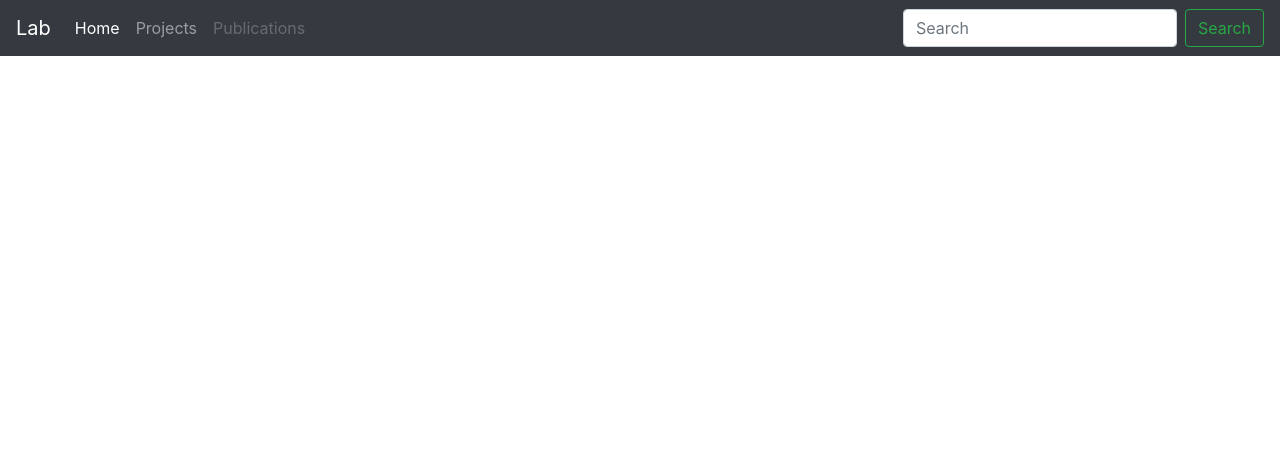
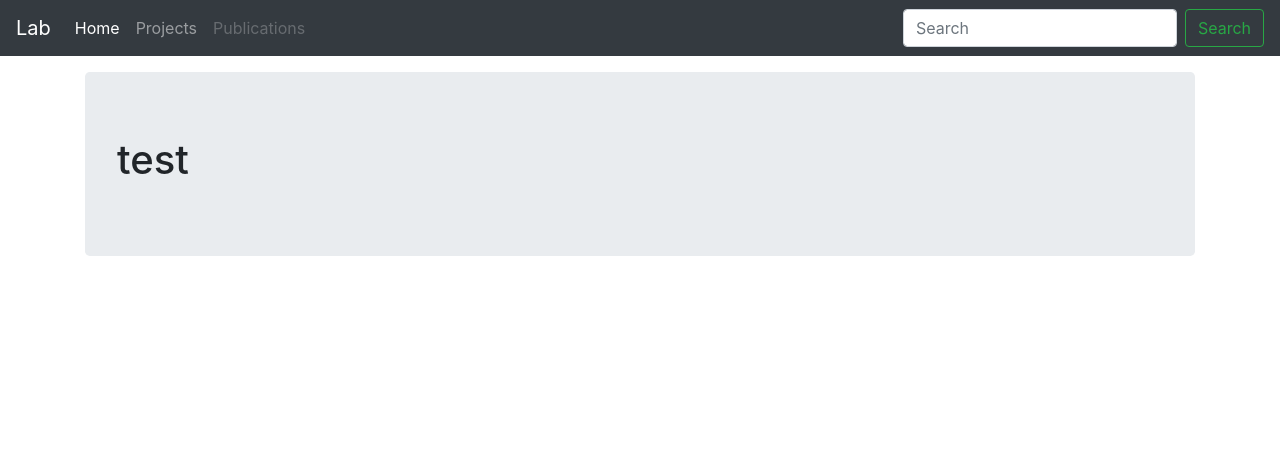
Before and after one commit to HurryXin/research_website, a Django app: page /caesar in a window 1280 px wide. Shown: the top 455 px of the page. Run offline with Django 3.2, Linux system fonts and the light colour scheme; some libraries are stand-ins or nearby versions.

Commit message:
creat panel to draw conpose

```diff
--- a/website/caesar/templates/caesar/showcaesar.html
+++ b/website/caesar/templates/caesar/showcaesar.html
@@ -40,5 +40,11 @@
       </div>
     </nav>
 
+    <main role="main" class="container">
+      <div class="jumbotron">
+        <h1>test</h1>
+
+      </div>
+    </main>
   </body>
 </html>
```
